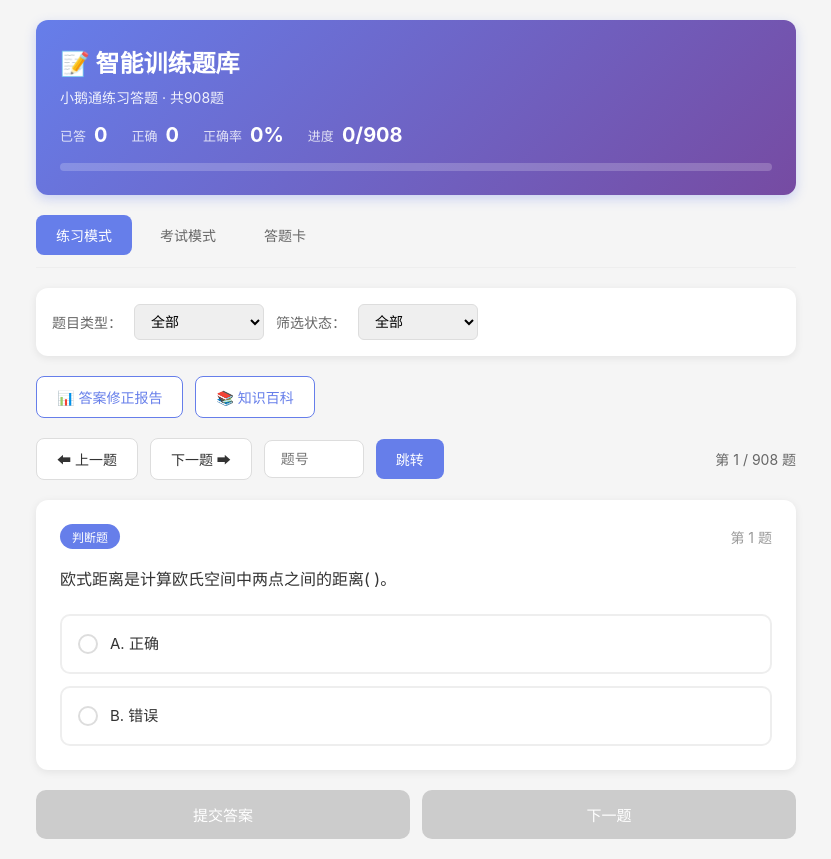
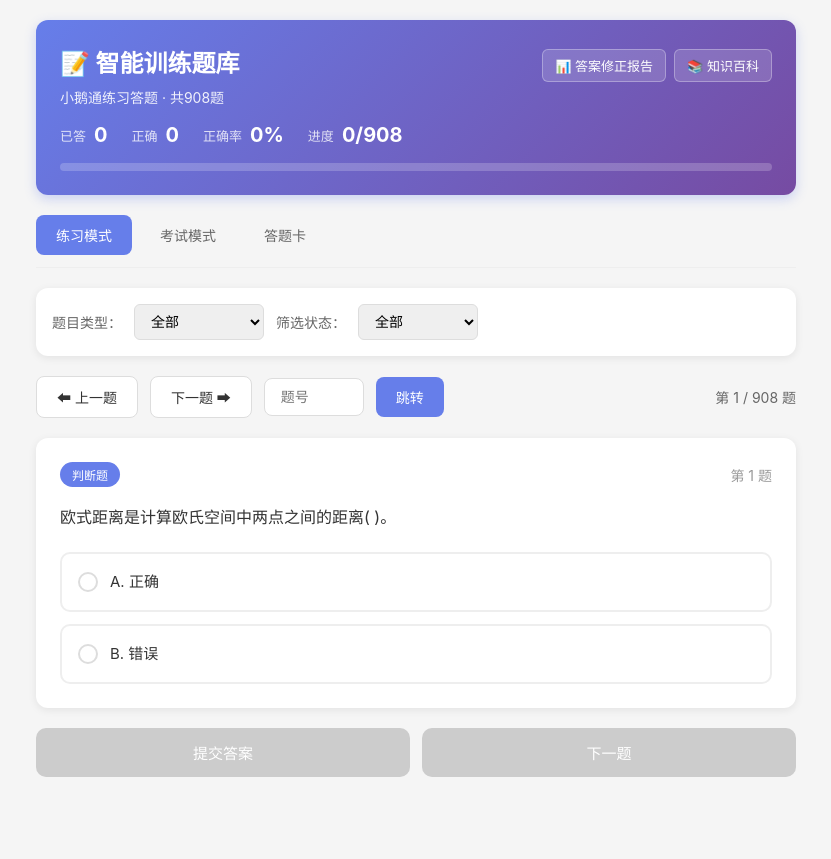
Before and after one commit to yunianshu/AgentWork, a website: page quiz-app/public/index.html in a window 1280 px wide. Shown: the whole page, without its empty margins (224-1055 px from the left). After the commit the page ends 800 px from the top, so only its background shows below. Drawn offline with Linux system fonts and the light colour scheme.

Commit message:
style: 链接按钮移至标题栏右侧，节省空间
- 将答案修正报告和知识百科链接从独立行移至 header 标题右侧
- 调整 link-btn 样式适配 header 背景（透明底白字）
- 删除独立的 link-section 区域

Co-Authored-By: Claude Opus 4.6 <noreply@anthropic.com>

```diff
--- a/quiz-app/public/index.html
+++ b/quiz-app/public/index.html
@@ -115,30 +115,38 @@
       background: #f5f5f5;
     }
 
-    .link-section {
+    .header-top {
       display: flex;
-      gap: 12px;
-      margin-bottom: 20px;
+      justify-content: space-between;
+      align-items: center;
+      flex-wrap: wrap;
+      gap: 10px;
+    }
+
+    .header-links {
+      display: flex;
+      gap: 8px;
       flex-wrap: wrap;
     }
 
     .link-btn {
       display: inline-flex;
       align-items: center;
-      gap: 6px;
-      padding: 10px 20px;
-      border-radius: 8px;
-      font-size: 14px;
+      gap: 4px;
+      padding: 6px 12px;
+      border-radius: 6px;
+      font-size: 13px;
       text-decoration: none;
       transition: all 0.2s;
-      background: white;
-      color: #667eea;
-      border: 1px solid #667eea;
+      background: rgba(255,255,255,0.15);
+      color: white;
+      border: 1px solid rgba(255,255,255,0.3);
+      white-space: nowrap;
     }
 
     .link-btn:hover {
-      background: #667eea;
-      color: white;
+      background: rgba(255,255,255,0.3);
+      border-color: rgba(255,255,255,0.5);
     }
 
     .jump-input {
@@ -582,7 +590,13 @@
   <div class="container">
     <!-- Header -->
     <div class="header">
-      <h1>📝 智能训练题库</h1>
+      <div class="header-top">
+        <h1>📝 智能训练题库</h1>
+        <div class="header-links">
+          <a href="./data/changes_report.html" class="link-btn" target="_blank">📊 答案修正报告</a>
+          <a href="./data/knowledge-wiki-detailed.html" class="link-btn" target="_blank">📚 知识百科</a>
+        </div>
+      </div>
       <div class="subtitle" id="subtitle">小鹅通练习答题 · 共<span id="totalCount">900</span>题</div>
       <div class="stats-bar">
         <div class="stat-item">
@@ -632,12 +646,6 @@
           <option value="wrong">错误答案</option>
         </select>
       </div>
-    </div>
-
-    <!-- External Links -->
-    <div class="link-section">
-      <a href="./data/changes_report.html" class="link-btn" target="_blank">📊 答案修正报告</a>
-      <a href="./data/knowledge-wiki-detailed.html" class="link-btn" target="_blank">📚 知识百科</a>
     </div>
 
     <!-- Navigation -->
```
